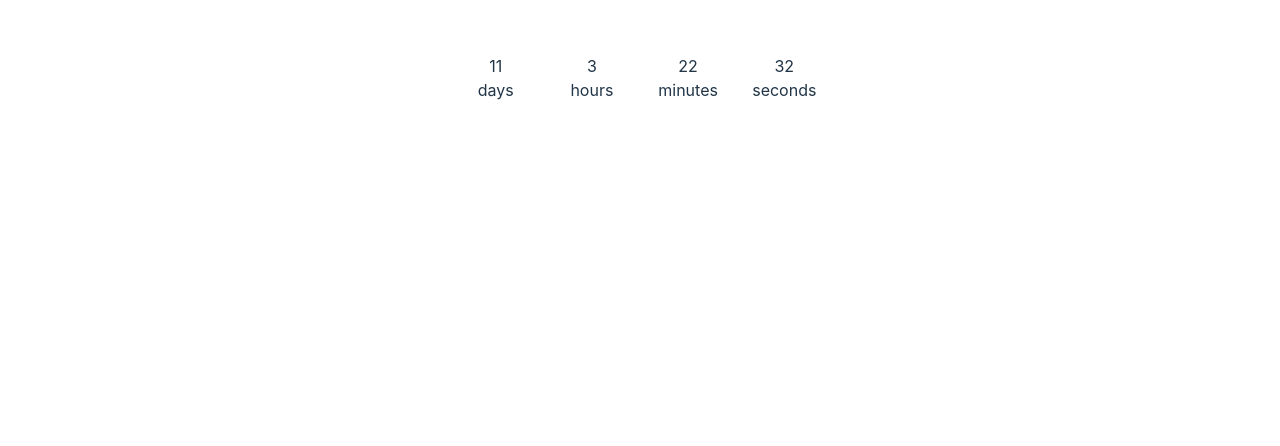
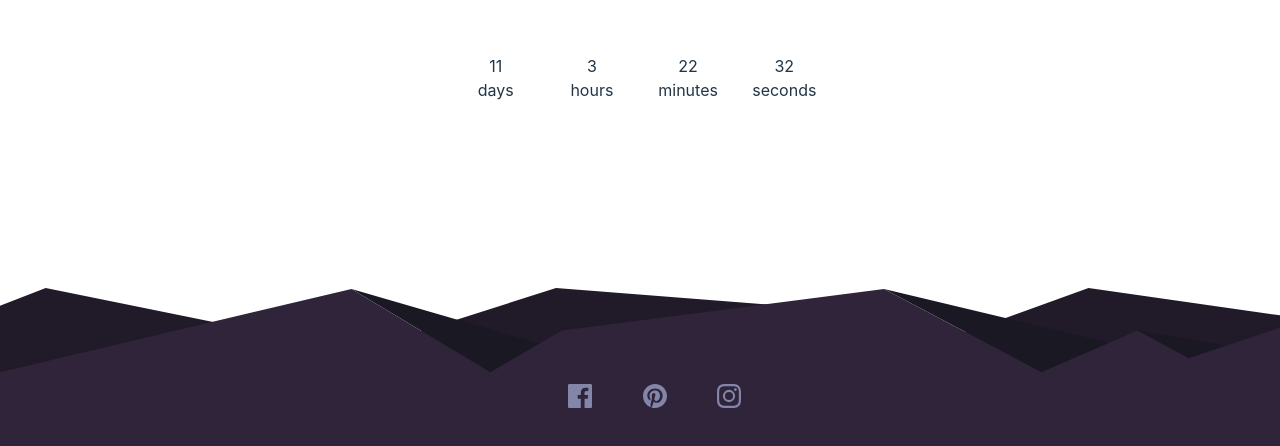
Before and after one commit to Elio1995/countdown-timer, a React (Vite) app: page / in a window 1280 px wide. Shown: the part 322-768 px from the top of the page. Built offline with nearby package versions, Linux system fonts and the light colour scheme.

Commit message:
Fixed positioning and main styling of time and footer

```diff
--- a/src/App.css
+++ b/src/App.css
@@ -1,6 +1,15 @@
 #root {
-  max-width: 1280px;
-  margin: 0 auto;
-  padding: 2rem;
+  max-width: 1440px;
   text-align: center;
+  justify-content: center;
+  height: 100%;
 }
+
+.footer {
+  position: absolute;
+  bottom: 0;
+  left: 0;
+  background-image: url(../images/pattern-hills.svg);
+  width: 100%;
+  height: 190px;
+}
--- a/src/App.tsx
+++ b/src/App.tsx
@@ -1,12 +1,16 @@
 import React from "react";
 import Timer from "./components/Timer";
+import Footer from "./components/Footer";
 import "./App.css";
 
 function App() {
   return (
-    <div className="App">
-      <Timer />
-    </div>
+    <>
+      <div className="App">
+        <Timer />
+        <Footer />
+      </div>
+    </>
   );
 }
 
--- /dev/null
+++ b/src/components/Footer.tsx
@@ -0,0 +1,18 @@
+import React from "react";
+import "../App.css";
+
+function Footer() {
+  return (
+    <div className="footer">
+      <div className="w-56 mt-24 ml-20 inline-block">
+        <div className="grid grid-cols-3">
+          <img src="../../images/icon-facebook.svg" />
+          <img src="../../images/icon-pinterest.svg" />
+          <img src="../../images/icon-instagram.svg" />
+        </div>
+      </div>
+    </div>
+  );
+}
+
+export default Footer;
--- a/src/components/Timer.tsx
+++ b/src/components/Timer.tsx
@@ -52,7 +52,7 @@ function Timer() {
   });
 
   return (
-    <div className="grid grid-cols-4 gap-8">
+    <div className="grid grid-cols-4 gap-8 w-fit">
       {timerComponents.length ? timerComponents : <span>Time's up!</span>}
     </div>
   );
--- a/src/index.css
+++ b/src/index.css
@@ -10,7 +10,7 @@
 
   color-scheme: light dark;
   color: rgba(255, 255, 255, 0.87);
-  background-color: hsl(234, 17%, 12%);
+  background-color: hsl(236, 21%, 26%);
 
   font-synthesis: none;
   text-rendering: optimizeLegibility;
@@ -32,6 +32,8 @@ body {
   margin: 0;
   display: flex;
   place-items: center;
+  text-align: center;
+  justify-content: center;
   min-width: 320px;
   min-height: 100vh;
 }
```
